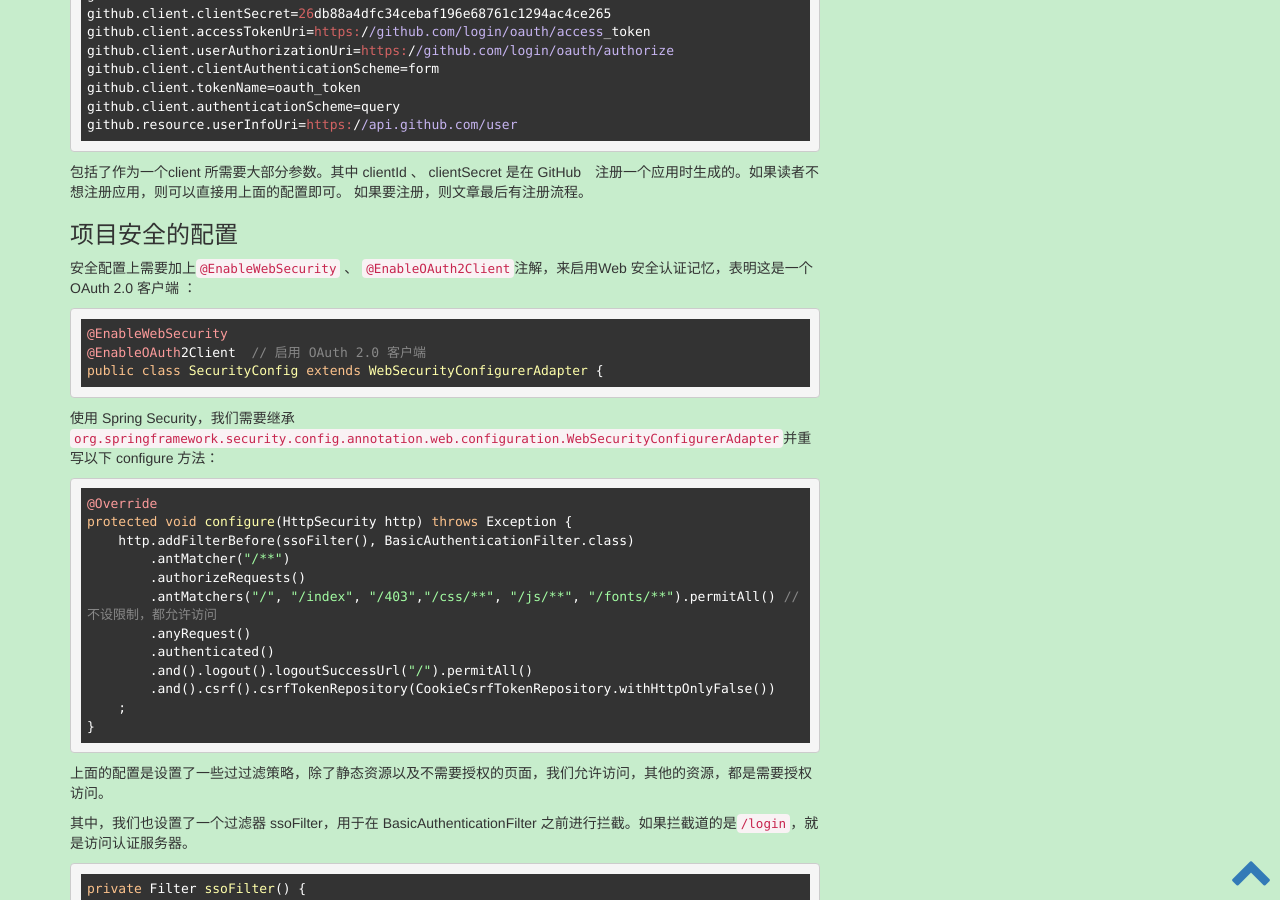
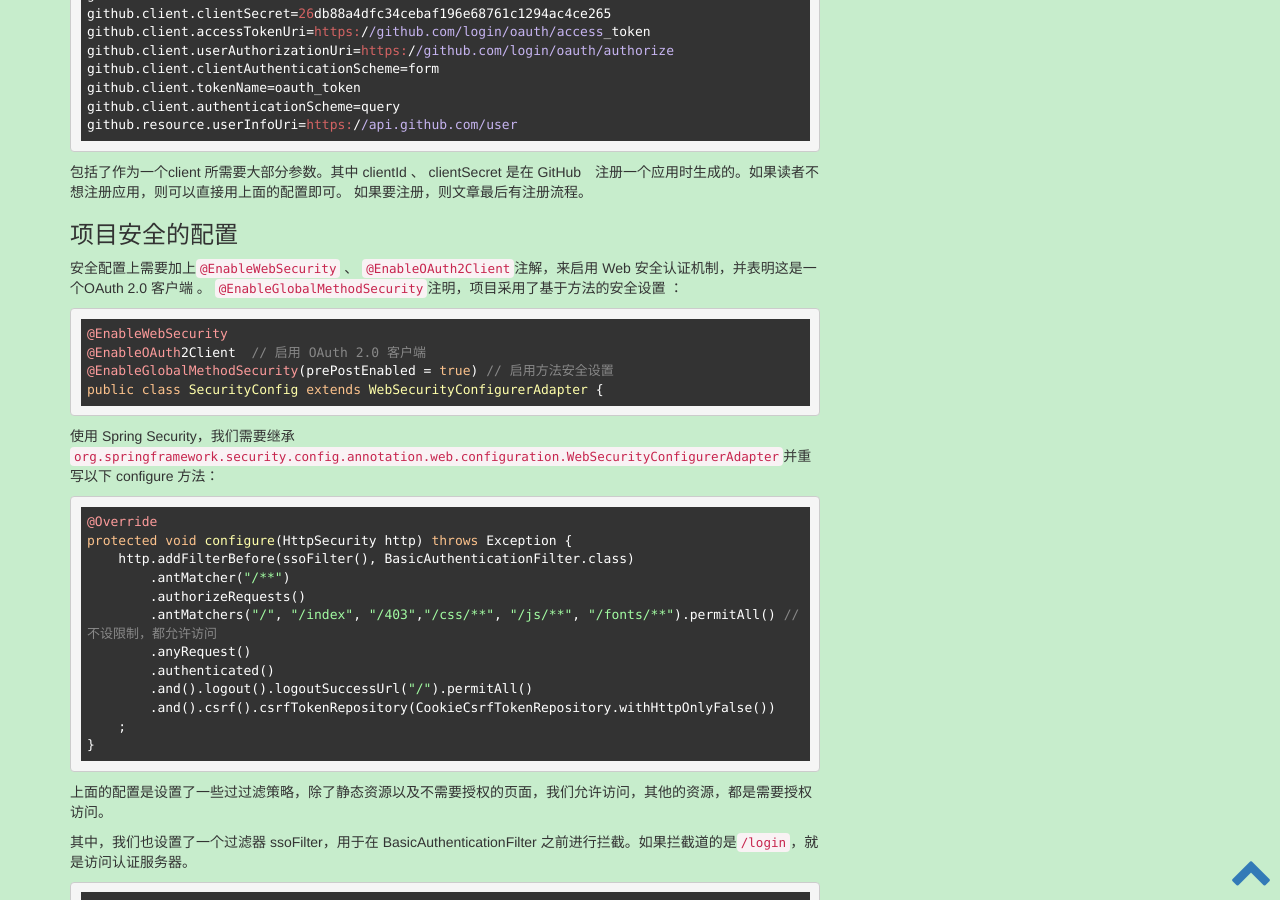
Before and after one commit to waylau/waylau.github.io, a Jekyll site: the page built from _posts/2017-03-24-principle-and-practice-of-oauth2.md, in a window 1280 px wide and 900 px high, scrolled down 2119 px. Built offline with Jekyll 4.4.1, drawn with Linux system fonts in a browser that asks for light colours; comment, search, counter and statistics services are not loaded; some of the changed text lies outside the part shown.

Commit message:
update 源码地址

````diff
--- a/_posts/2017-03-24-principle-and-practice-of-oauth2.md
+++ b/_posts/2017-03-24-principle-and-practice-of-oauth2.md
@@ -125,11 +125,12 @@ github.resource.userInfoUri=https://api.github.com/user
 
 ### 项目安全的配置
 
-安全配置上需要加上`@EnableWebSecurity` 、 `@EnableOAuth2Client`注解，来启用Web 安全认证记忆，表明这是一个OAuth 2.0 客户端   ：
+安全配置上需要加上`@EnableWebSecurity` 、 `@EnableOAuth2Client`注解，来启用 Web 安全认证机制，并表明这是一个OAuth 2.0 客户端 。 `@EnableGlobalMethodSecurity`注明，项目采用了基于方法的安全设置 ：
 
 ```
 @EnableWebSecurity
 @EnableOAuth2Client  // 启用 OAuth 2.0 客户端
+@EnableGlobalMethodSecurity(prePostEnabled = true) // 启用方法安全设置
 public class SecurityConfig extends WebSecurityConfigurerAdapter {
 ```
 
@@ -353,4 +354,4 @@ Client Secret ：26db88a4dfc34cebaf196e68761c1294ac4ce265
 
 ## 源码
 
-* 《Spring Security 教程》：<https://github.com/waylau/spring-security-tutorial>
+* 《Spring Security 教程》：<https://github.com/waylau/spring-security-tutorial/tree/master/samples/oauth2-github>
````
